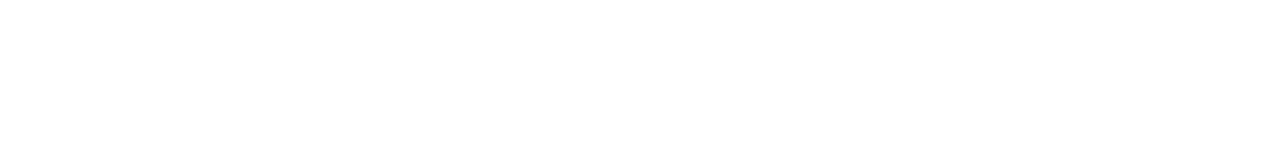
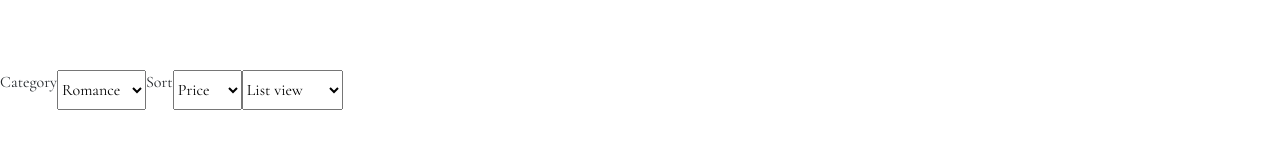
Before and after one commit to nkokor/Bookland, a React (Create React App) app: page / in a window 1280 px wide. Shown: the part 730-890 px from the top of the page. Built offline with nearby package versions, Linux system fonts and the light colour scheme.

Commit message:
product section header added

```diff
--- a/src/components/Contact.js
+++ b/src/components/Contact.js
@@ -14,7 +14,6 @@
           <input className='sender-input' type="text" placeholder="First name"></input>
           <input className='sender-input' type="text" placeholder="Last name"></input>
           <input className='sender-input' type="text" placeholder="Email address"></input>
-          <input className='sender-input' type='text' placeholder='Phone number'></input>
           <input id='message-input' type="text" placeholder="Message"></input>
           <p id='submit-button'>Send message</p>
         </div>
--- a/src/components/Products.js
+++ b/src/components/Products.js
@@ -3,6 +3,31 @@
 
 function Products() {
   const renderProducts = (
+    <div>
+      <div id='products-header'>
+
+        <p>Category</p>
+        <select name="Select category" id="category">
+          <option value="romance">Romance</option>
+          <option value="fiction">Fiction</option>
+          <option value="adventure">Adventure</option>
+          <option value="crime">Crime</option>
+          <option value="children">Children</option>
+        </select>
+
+        <p>Sort</p>
+        <select name="Sort by" id="sorting">
+          <option value="price">Price</option>
+          <option value="rating">Rating</option>
+          <option value="author">Author</option>
+        </select>
+
+        <select name="View" id="view">
+          <option>List view</option>
+          <option>Gallery view</option>
+        </select>
+
+      </div>
       <div id='products'>
       {
       products.map((product) => (
@@ -31,6 +56,7 @@
          ))
         }
       </div>
+    </div>
   )
   return renderProducts
 }
--- a/src/style/Contact.css
+++ b/src/style/Contact.css
@@ -1,5 +1,5 @@
 #contact {
-  padding-top: 60px;
+  padding-top: 110px;
 }
 
 #contact-header {
@@ -103,3 +103,7 @@
 #submit-button:hover {
   color: white;
 }
+
+input:focus {
+  outline: none;
+}
--- a/src/style/Products.css
+++ b/src/style/Products.css
@@ -1,10 +1,20 @@
+#products-header {
+  display: flex;
+  flex-direction: row;
+}
+
+#products-header img {
+  height: 20px;
+  width: 20px;
+}
+
 #products {
   display: grid;
   grid-template-columns: repeat(auto-fit, minmax(300px, max-content));
   justify-content: center;
   grid-gap: 2rem;
   column-gap: 0px;
-  margin-top: 120px;
+  margin-top: 20px;
   padding-top: 50px;
   padding-left: 10px;
   padding-right: 10px;
```
Also changed, not shown: public/images/icons/icons8-bullet-list-30.png (added), public/images/icons/icons8-grid-view-24.png (added). Lines whose indentation alone changed are shown as unchanged.
